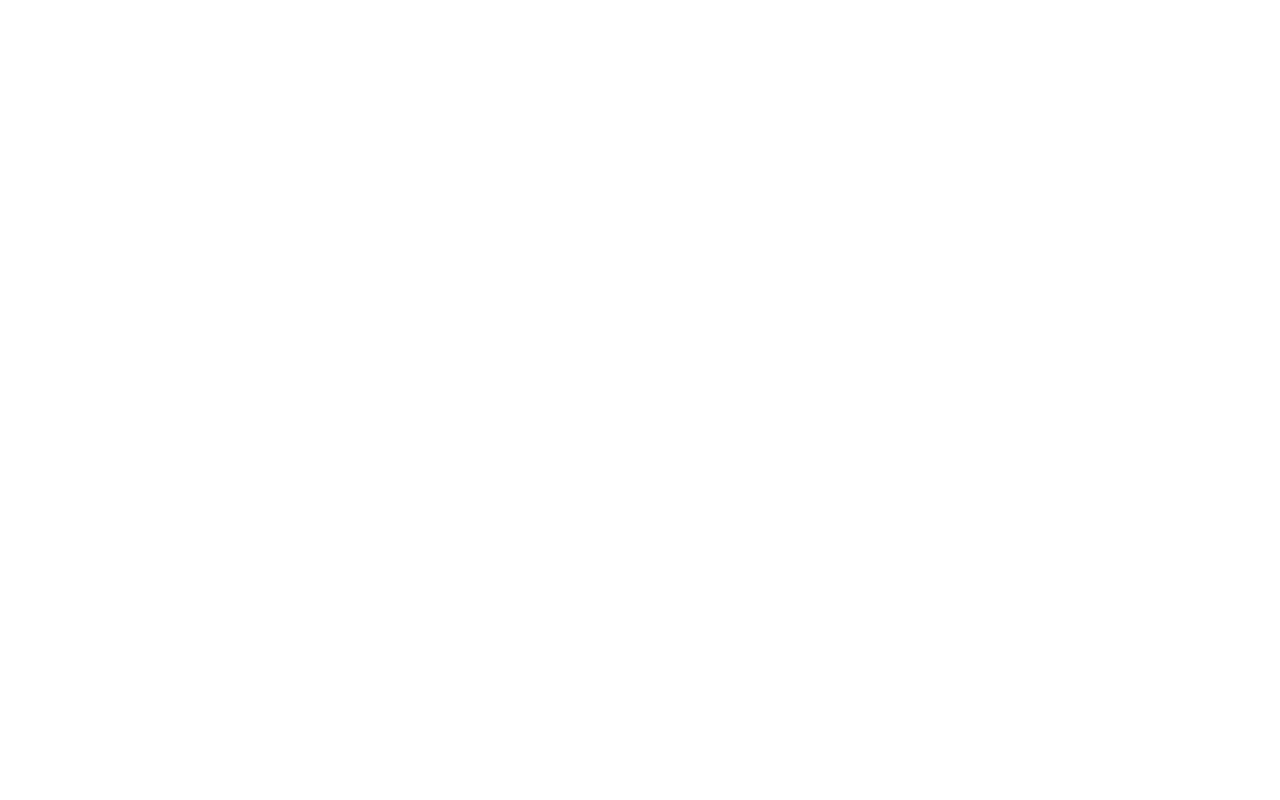
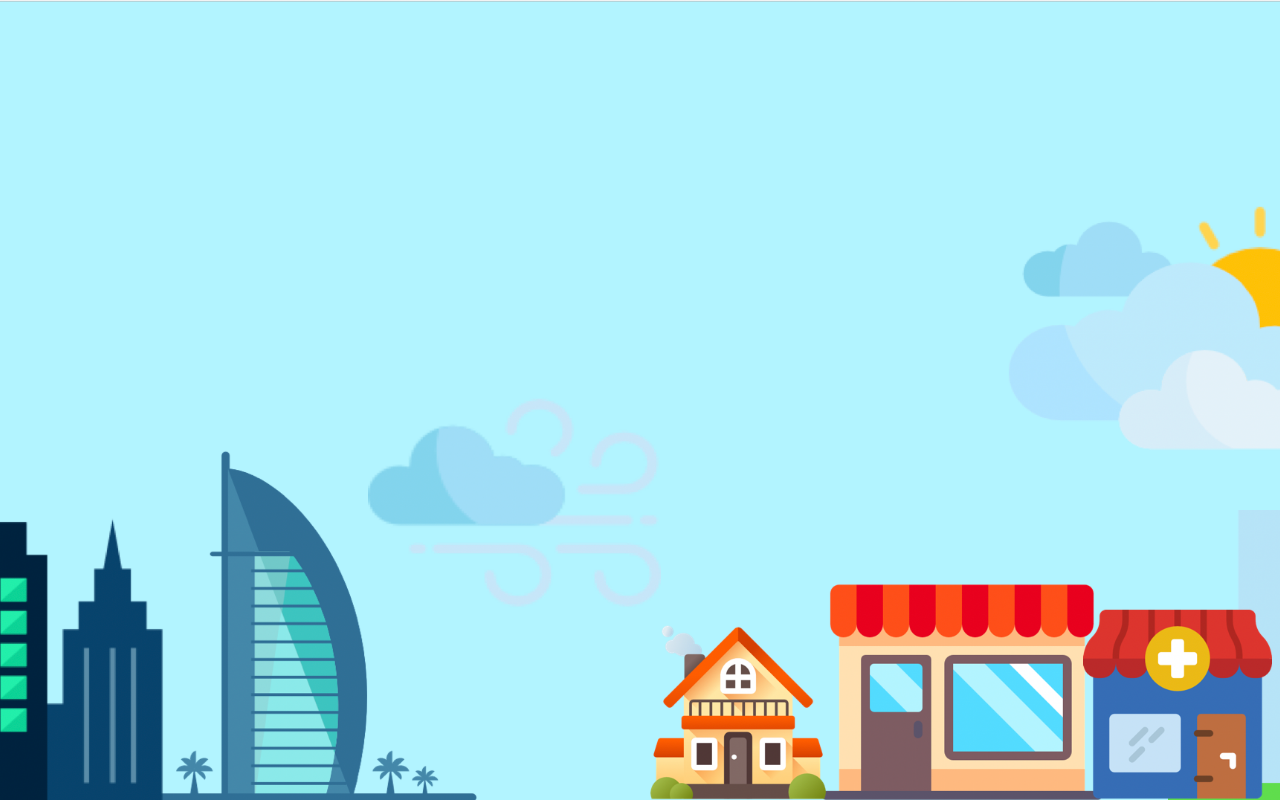
Before and after one commit to chloetml/bt3103_teampi, a website: page index.html in a window 1280 px wide. Drawn offline with nearby package versions, Linux system fonts and the light colour scheme.

Commit message:
Update index.html

```diff
--- a/index.html
+++ b/index.html
@@ -7,7 +7,7 @@
 		margin: 0;
 	}
 
-	.app {
+	#app {
 		/* The image used */
 		background-image: url("images/bg.png");
 
```
